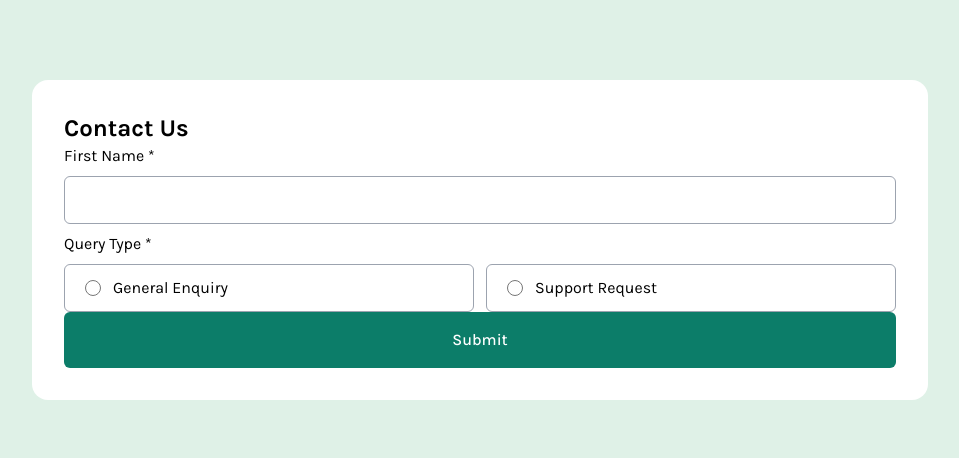
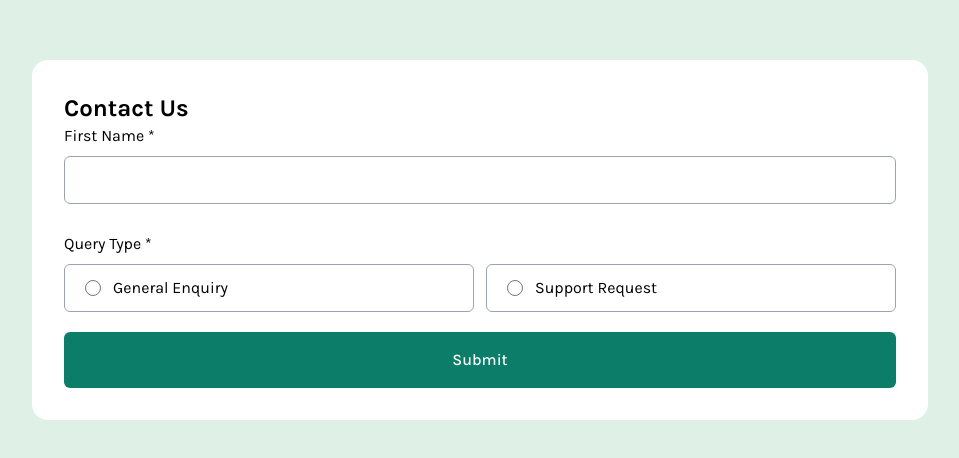
Before and after one commit to lucarl07/contact-form, a React (Vite) app: page / in a window 1280 px wide. Shown: the part 160-618 px from the top of the page, without its empty margins (160-1119 px from the left). Built offline with nearby package versions, Linux system fonts and the light colour scheme.

Commit message:
💄 feat: Add default styles to the Form component

```diff
--- a/src/components/Form/Form.tsx
+++ b/src/components/Form/Form.tsx
@@ -7,7 +7,7 @@ interface FormProps
 
 function Form({ children, ...rest }: FormProps) {
   return (
-    <form {...rest}>
+    <form {...rest} className="flex flex-col gap-5">
       {children}
     </form>
   )
```
